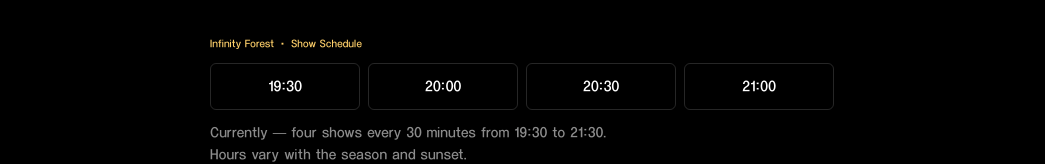
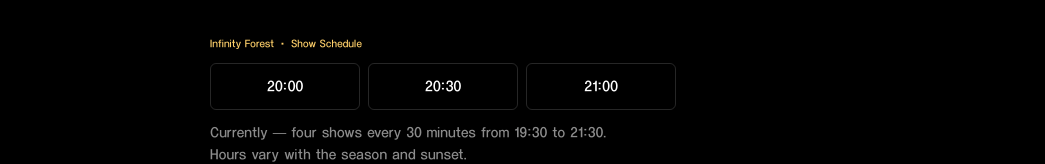
Before and after one commit to shimyawn/hasla, a Next.js app: page /show in a window 1280 px wide. Shown: the part 313-477 px from the top of the page, without its empty margins (118-1163 px from the left). Built offline with nearby package versions, Linux system fonts and the light colour scheme; no server answers.

Commit message:
Update schedule.ts
19:30 삭제

```diff
--- a/src/data/schedule.ts
+++ b/src/data/schedule.ts
@@ -9,4 +9,4 @@
  * variations by season/weekday emerge later, expand this to a function
  * returning the slot list for a given date.
  */
-export const showTimes = ['19:30', '20:00', '20:30', '21:00'] as const
+export const showTimes = ['20:00', '20:30', '21:00'] as const
```
